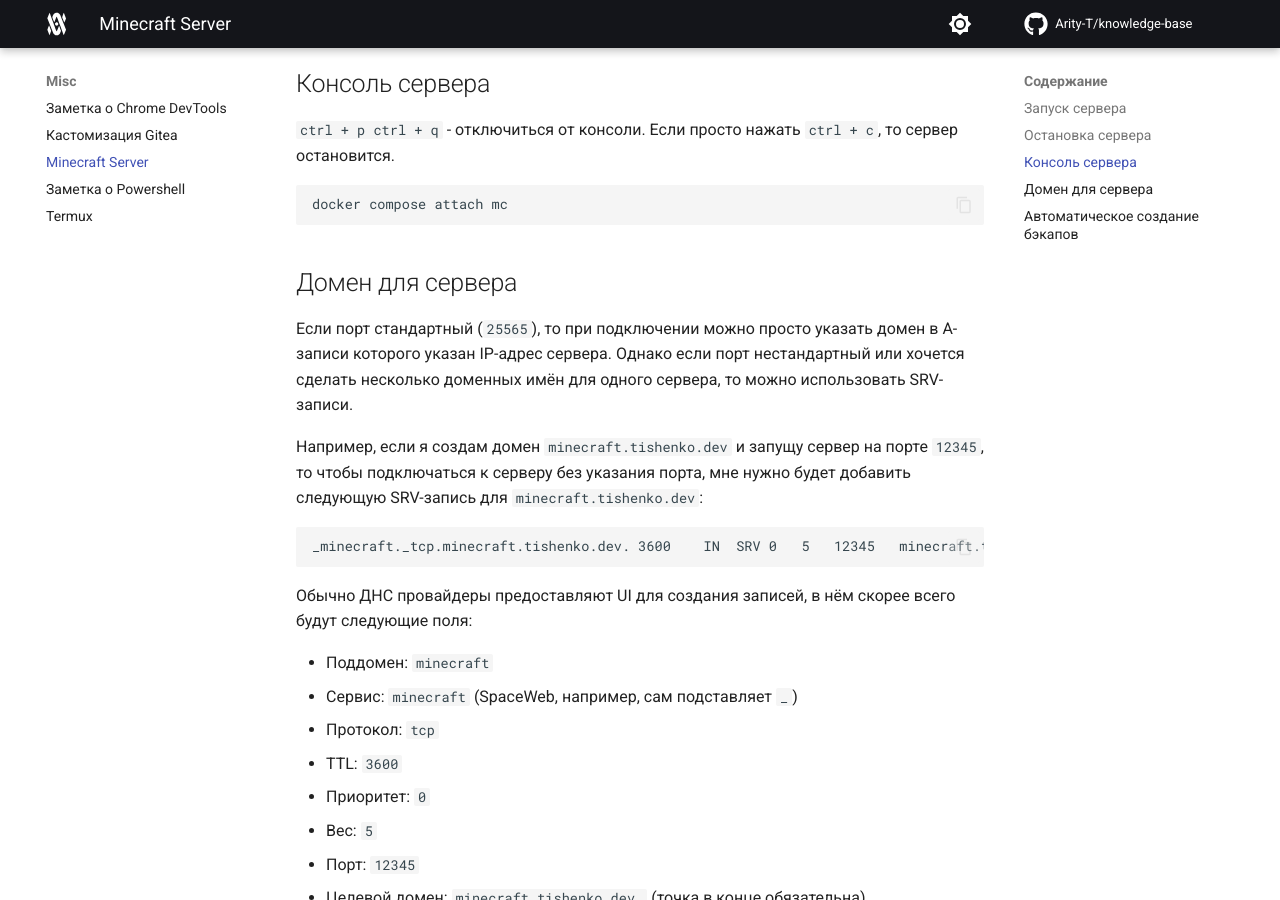
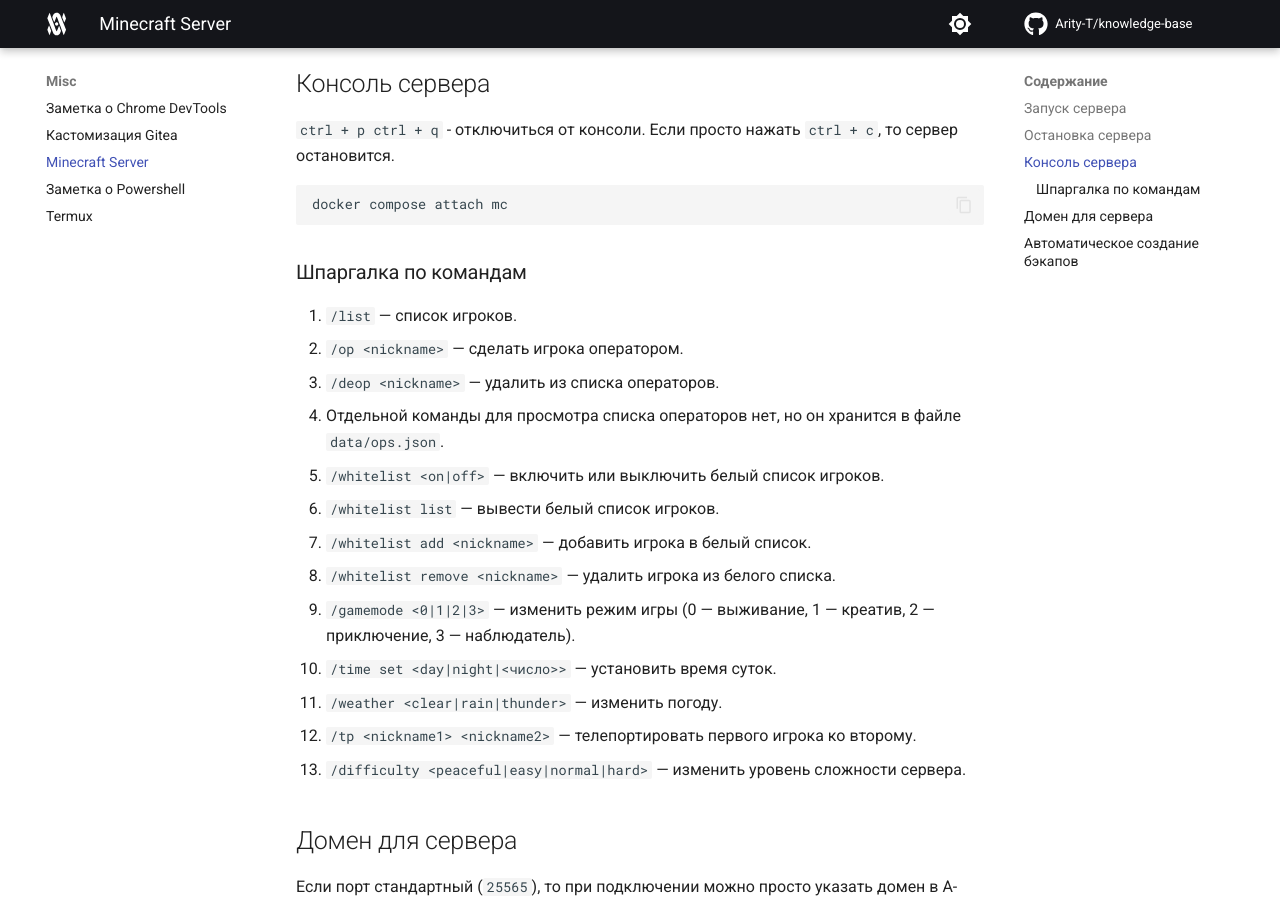
Before and after one commit to Arity-T/knowledge-base, an MkDocs documentation site: the page built from docs/misc/minecraft-server.md, in a window 1280 px wide and 900 px high, scrolled down 886 px. Built offline with MkDocs 1.6.1 and Material for MkDocs 9.7.7, drawn with Linux system fonts in a browser that asks for light colours; comment, search, counter and statistics services are not loaded.

Commit message:
Шпаргалка по командам

````diff
--- a/docs/misc/minecraft-server.md
+++ b/docs/misc/minecraft-server.md
@@ -86,6 +86,22 @@
 ```sh
 docker compose attach mc
 ```
+
+### Шпаргалка по командам
+
+1. `/list` — список игроков.
+2. `/op <nickname>` — сделать игрока оператором.
+3. `/deop <nickname>` — удалить из списка операторов.
+4. Отдельной команды для просмотра списка операторов нет, но он хранится в файле `data/ops.json`.
+5. `/whitelist <on|off>` — включить или выключить белый список игроков.
+6. `/whitelist list` — вывести белый список игроков.
+7. `/whitelist add <nickname>` — добавить игрока в белый список.
+8. `/whitelist remove <nickname>` — удалить игрока из белого списка.
+9. `/gamemode <0|1|2|3>` — изменить режим игры (0 — выживание, 1 — креатив, 2 — приключение, 3 — наблюдатель).
+10. `/time set <day|night|<число>>` — установить время суток.
+11. `/weather <clear|rain|thunder>` — изменить погоду.
+12. `/tp <nickname1> <nickname2>` — телепортировать первого игрока ко второму.
+13. `/difficulty <peaceful|easy|normal|hard>` — изменить уровень сложности сервера.
 
 ## Домен для сервера
 
````
